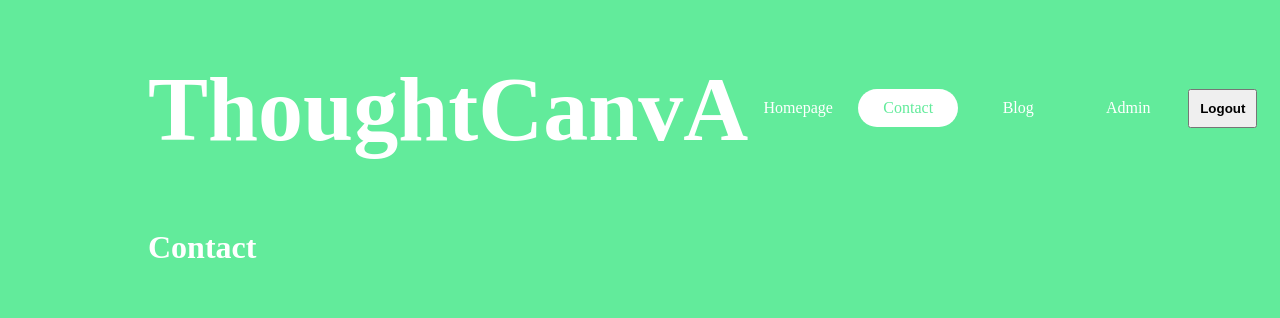
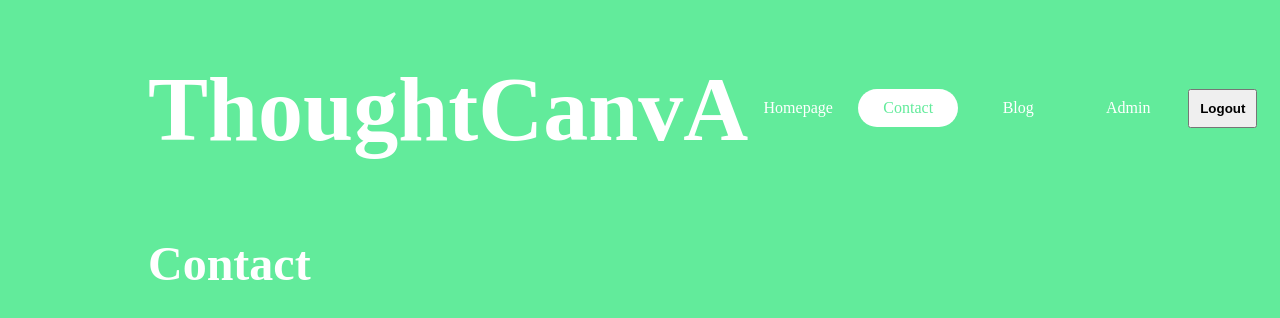
Before and after one commit to OneFriendlyCoder/ThoughtCanva, a Next.js app: page /contact in a window 1280 px wide. Shown: the top 318 px of the page. Built offline with nearby package versions, Linux system fonts and the light colour scheme.

Commit message:
start tailwindcss

```diff
--- a/src/app/contact/page.tsx
+++ b/src/app/contact/page.tsx
@@ -1,7 +1,7 @@
 const Contact = () =>{
     return (
         <>
-        <h1>Contact</h1>
+        <h1 className="text-5xl">Contact</h1>
         </>
     )
 }
--- a/src/app/global.css
+++ b/src/app/global.css
@@ -1,3 +1,7 @@
+@tailwindbase;
+@tailwind components;
+@tailwind utilities;
+
 :root{
     --bg: rgb(98, 235, 155);
     --text: rgb(255, 255, 255);
```
